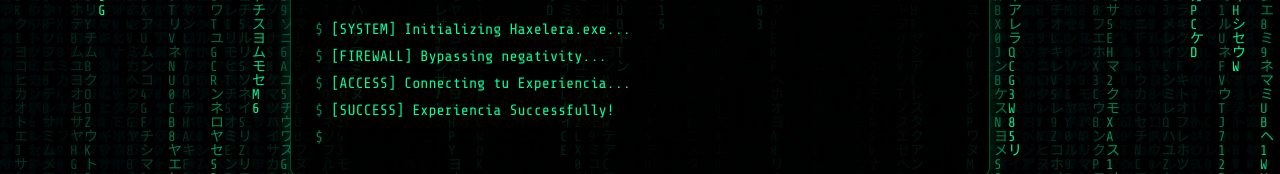
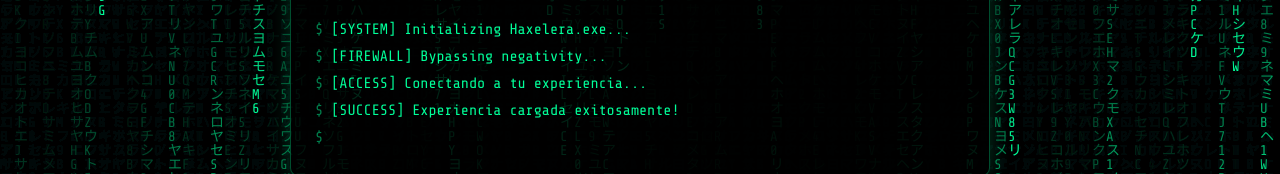
Before and after one commit to VALANTHAY/haxelera-site, a React (Vite) app: page / in a window 1280 px wide. Shown: the part 335-509 px from the top of the page. Built offline with nearby package versions, Linux system fonts and the light colour scheme.

Commit message:
content: correct spelling and grammar in preloader commands

```diff
--- a/src/components/Preloader.jsx
+++ b/src/components/Preloader.jsx
@@ -62,10 +62,10 @@ function MatrixCanvas() {
 const COMMANDS = [
   '[SYSTEM] Initializing Haxelera.exe...',
   '[FIREWALL] Bypassing negativity...',
-  '[ACCESS] Connecting  tu Experiencia...',
-  '[SUCCESS] Experiencia  Successfully!',
-  '[MESSAGE] "Haz de esta tu mejor Experiencia, Piensa diferente.',
-  '         Disfruta en momento, la vida es bella!"',
+  '[ACCESS] Conectando a tu experiencia...',
+  '[SUCCESS] Experiencia cargada exitosamente!',
+  '[MESSAGE] "Haz de esta tu mejor experiencia, piensa diferente.',
+  '         ¡Disfruta el momento, la vida es bella!"',
   '> HAXELERA™',
   '> by Maxwell Valanthay',
 ];
```
